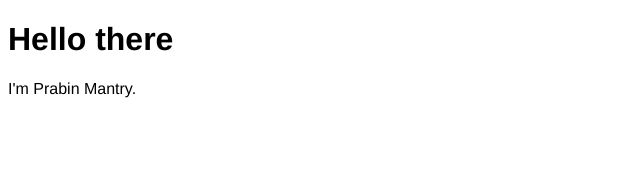
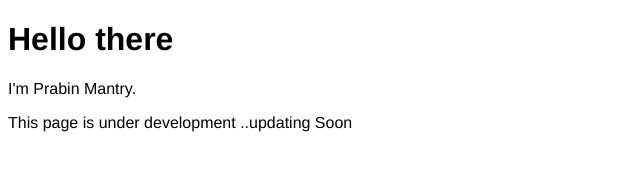
Before and after one commit to prabinmantry/prabinmantry.github.io, a plain HTML site: page index.html in a window 1280 px wide. Shown: the whole page, without its empty margins (0-640 px from the left). Drawn offline with Linux system fonts and the light colour scheme.

Commit message:
Update index.html

```diff
--- a/index.html
+++ b/index.html
@@ -14,5 +14,6 @@
   <body>
     <h1 style="align-content: center;">Hello there</h1>
     <p>I'm Prabin Mantry.</p>
+    <p>This page is under development ..updating Soon</p>
   </body>
 </html>
```
